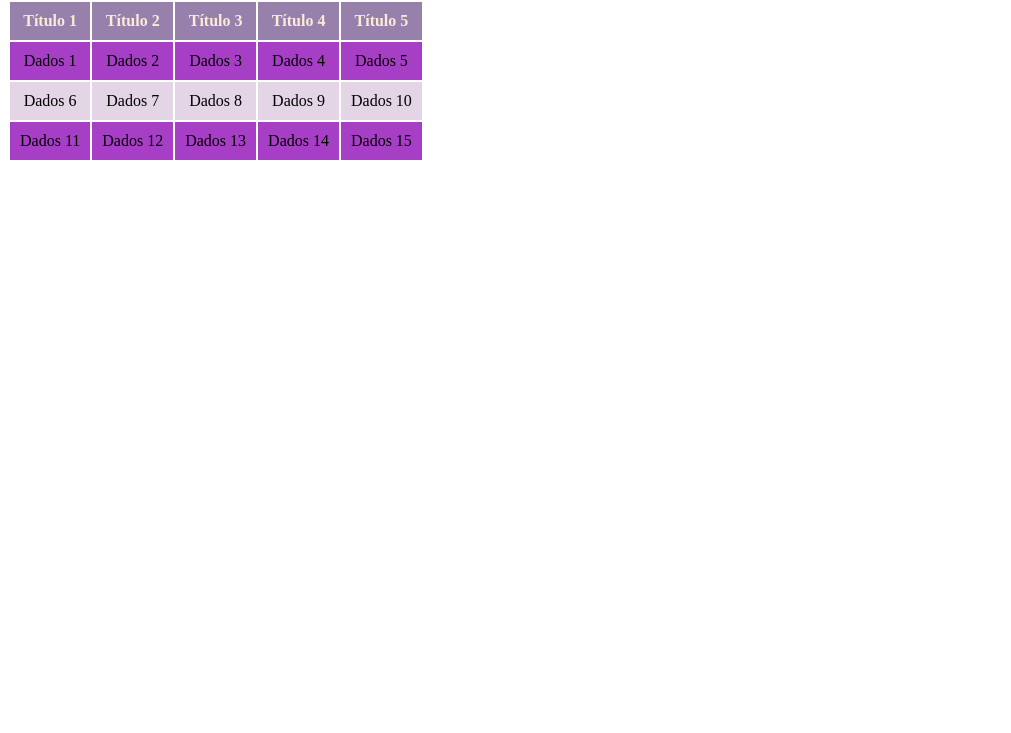
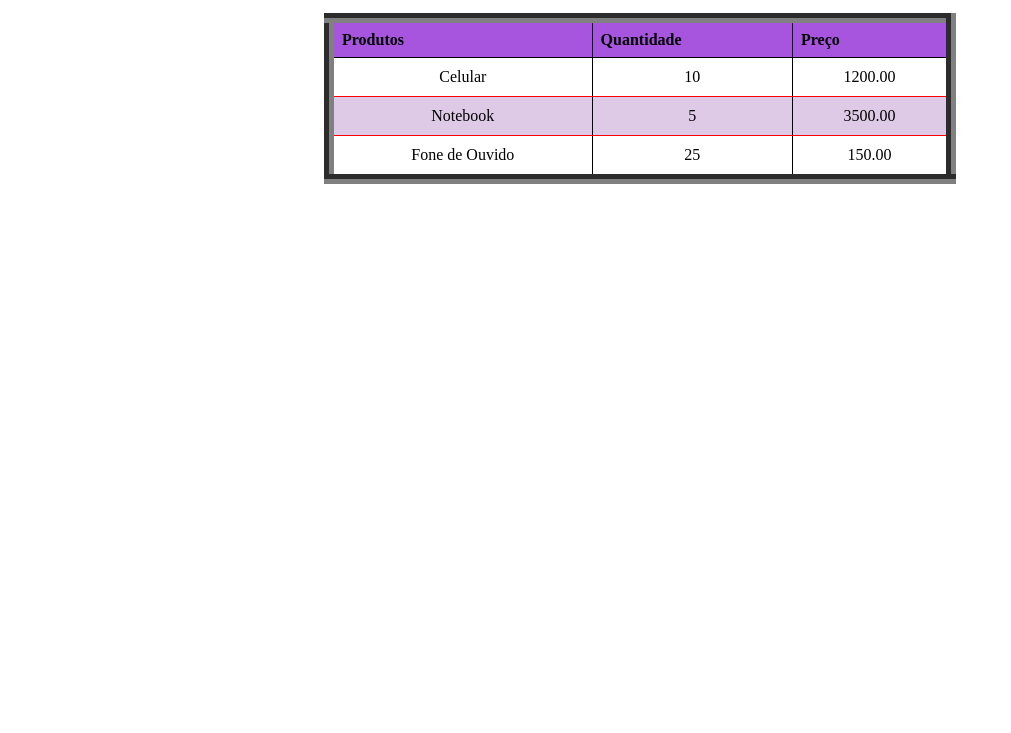
Before and after one commit to Danis-Maria/formulario, a plain HTML site: page tabela.html in a window 1280 px wide. Shown: the part 67-800 px from the top of the page, without its empty margins (0-1011 px from the left). Drawn offline with Linux system fonts and the light colour scheme.

Commit message:
Add files via upload

```diff
--- a/tabela.css
+++ b/tabela.css
@@ -0,0 +1,25 @@
+table{
+    width: 50%;
+    border-collapse: collapse;
+    margin: 20px auto;
+}
+th, td {
+    border: 1px solid rgb(0, 0, 0);
+    padding: 8px;
+    text-align: left;
+}
+th {
+    background-color: rgb(167, 85, 223);
+}
+tr:nth-child(even) {
+    background-color: rgb(222, 202, 230);
+}
+tr:hover {
+    background-color: rgb(228, 217, 231);
+}
+tbody td {
+    padding: 10px;
+    text-align: center;
+    border-bottom: 1px solid red;
+    font-size: 16px;
+}
--- a/tabela.html
+++ b/tabela.html
@@ -1,51 +1,42 @@
 <!DOCTYPE html>
-<html lang="en">
+<html>
 <head>
-    <meta charset="UTF-8">
-    <meta name="viewport" content="width=, initial-scale=1.0">
-    <link rel="stylesheet" href="style.css">
-    <title>Document</title>
+
+    <link rel="stylesheet" href="tabela.css">
+  <title>Tabela HTML</title>
 </head>
 <body>
 
-    <h2>Minha Tabela</h2>
+<h1> PRODUTOS / VALORES</h1>
 
-    <table>
+<table border="10">
+  <thead>
     <tr>
-            <th>Título 1</th>
-            <th>Título 2</th>
-            <th>Título 3</th>
-            <th>Título 4</th>
-            <th>Título 5</th>
+      <th>Produtos</th>
+      <th> Quantidade</th>
+      <th> Preço</th>
+    </tr>
+</thead>
+  <tbody>
+
+    <tr>
+      <td> Celular</td>
+      <td> 10</td>
+      <td> 1200.00</td>
     </tr>
 
     <tr>
-            <td>Dados 1</td>
-            <td>Dados 2</td>
-            <td>Dados 3</td>
-            <td>Dados 4</td>
-            <td>Dados 5</td>
+      <td> Notebook</td>
+      <td>5</td>
+      <td>3500.00</td>
     </tr>
-
     <tr>
-            <td>Dados 6</td>
-            <td>Dados 7</td>
-            <td>Dados 8</td>
-            <td>Dados 9</td>
-            <td>Dados 10</td>
+      <td>Fone de Ouvido</td>
+      <td>25</td>
+      <td>150.00</td>
     </tr>
-
-        <tr>
-            <td>Dados 11</td>
-            <td>Dados 12</td>
-            <td>Dados 13</td>
-            <td>Dados 14</td>
-            <td>Dados 15</td>
-        </tr>
-
+  </tbody>
 </table>
-
-
 
 </body>
 </html>
```
Lines whose indentation alone changed are shown as unchanged.
